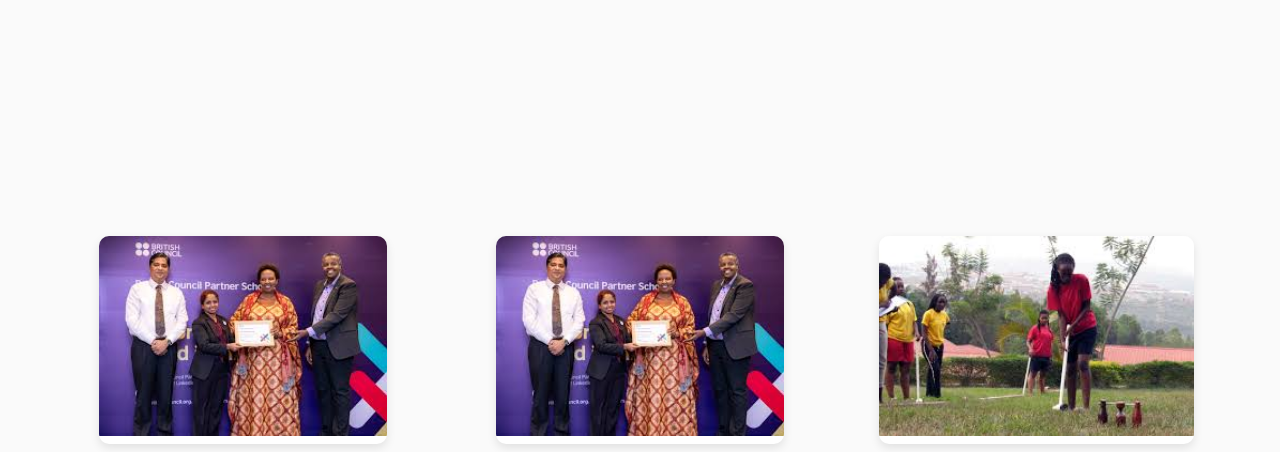
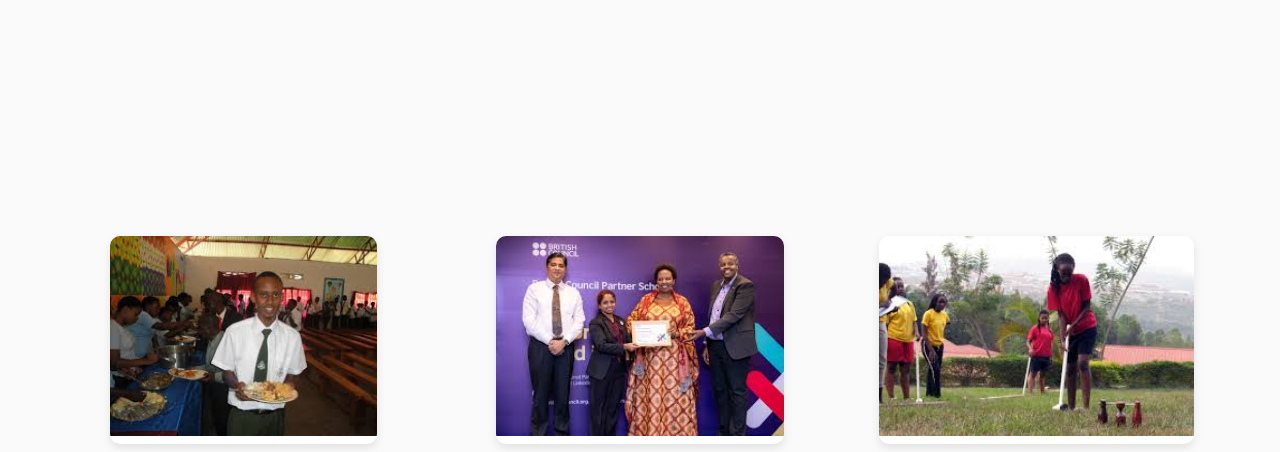
Before and after one commit to musonijunior/My-First-Repository, a plain HTML site: page gallery.html in a window 1280 px wide. Shown: the part 348-800 px from the top of the page. Drawn offline with Linux system fonts and the light colour scheme; files whose address does not match are found by name.

Commit message:
Commit change

```diff
--- a/gallery.html
+++ b/gallery.html
@@ -23,7 +23,7 @@
 </section>
 
 <section class="grid">
-  <div class="card"><img src="C:\Users\Edward Musoni\Desktop\New folder\download.jpg" alt="Event photo"></div>
+  <div class="card"><img src="r.jpg" alt="Event photo"></div>
   <div class="card"><img src="download.jpg" alt="Award ceremony"></div>
   <div class="card"><img src="j.jpg" alt="Sports event"></div>
   <div class="card"><video src="C:\Users\Edward Musoni\Desktop\New folder\videoplayback.mp4" controls></video></div>
```
